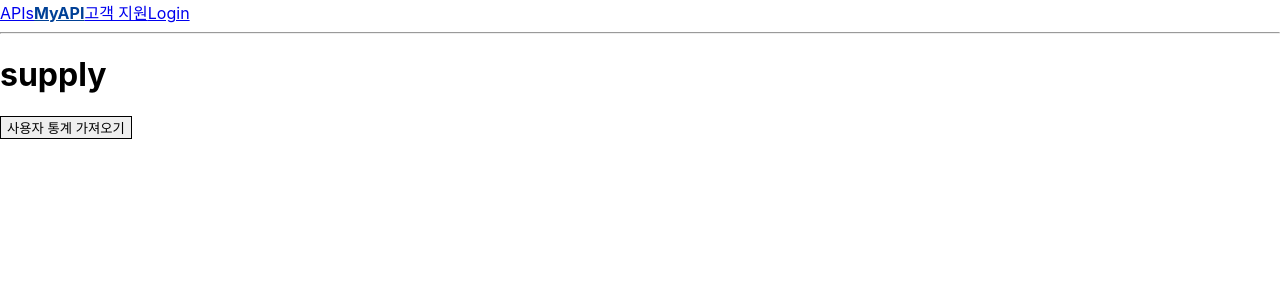
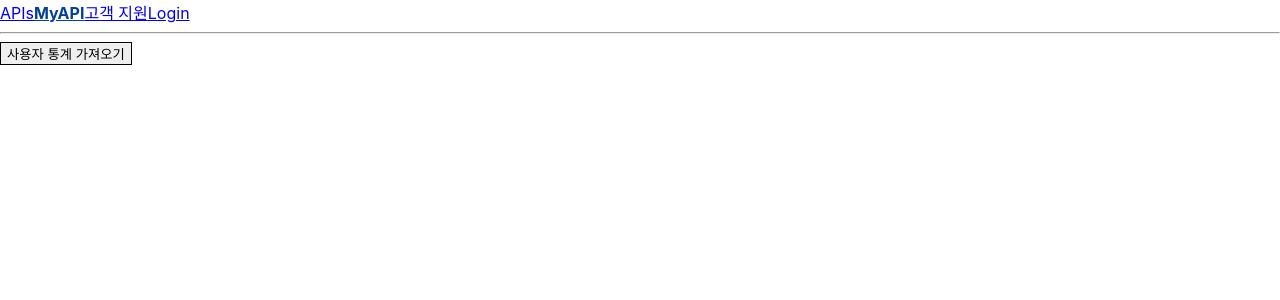
Before and after one commit to ji-eun-moon/ASAP, a React (Create React App) app in the folder Frontend/asap/: page /myapi in a window 1280 px wide. Shown: the top 300 px of the page. Built offline with nearby package versions, Linux system fonts and the light colour scheme.

Commit message:
[FE] TEST : 사용자 통계 테스트코드 작성

```diff
--- a/Frontend/asap/src/pages/myapi/MyApi.tsx
+++ b/Frontend/asap/src/pages/myapi/MyApi.tsx
@@ -1,11 +1,9 @@
 import React from 'react';
-import SupplierApi from './SupplierApi';
 import UserApi from './UserApi';
 
 function MyApi() {
   return (
     <div>
-      <SupplierApi />
       <UserApi />
     </div>
   );
--- a/Frontend/asap/src/pages/myapi/SupplierApi.tsx
+++ /dev/null
@@ -1,11 +0,0 @@
-import React from 'react';
-
-function SupplierApi() {
-  return (
-    <div>
-      <h1>supply</h1>
-    </div>
-  );
-}
-
-export default SupplierApi;
```
